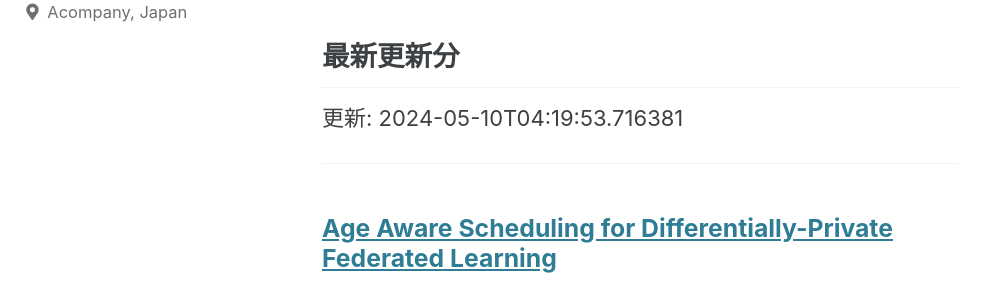
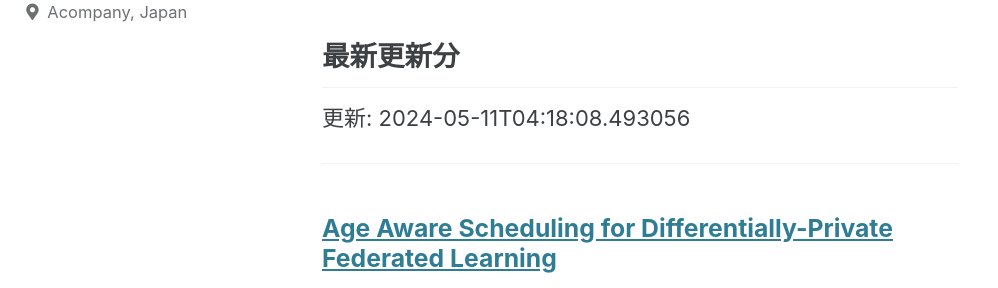
Before and after one commit to haruhisa-enomoto/arxiv-privacy-tech, a Jekyll site: the page built from index.md, in a window 1280 px wide and 900 px high, scrolled down 713 px. Shown: the part 155-443 px from the top of the window, without its empty margins (0-998 px from the left). Built offline with Jekyll 4.4.1, drawn with Linux system fonts in a browser that asks for light colours; cached includes are drawn as plain includes.

Commit message:
:robot: Automate updates

```diff
--- a/index.md
+++ b/index.md
@@ -26,7 +26,7 @@ To be written.
 
 ## 最新更新分
 
-更新: 2024-05-10T04:19:53.716381
+更新: 2024-05-11T04:18:08.493056
 
 - - -
 
```
